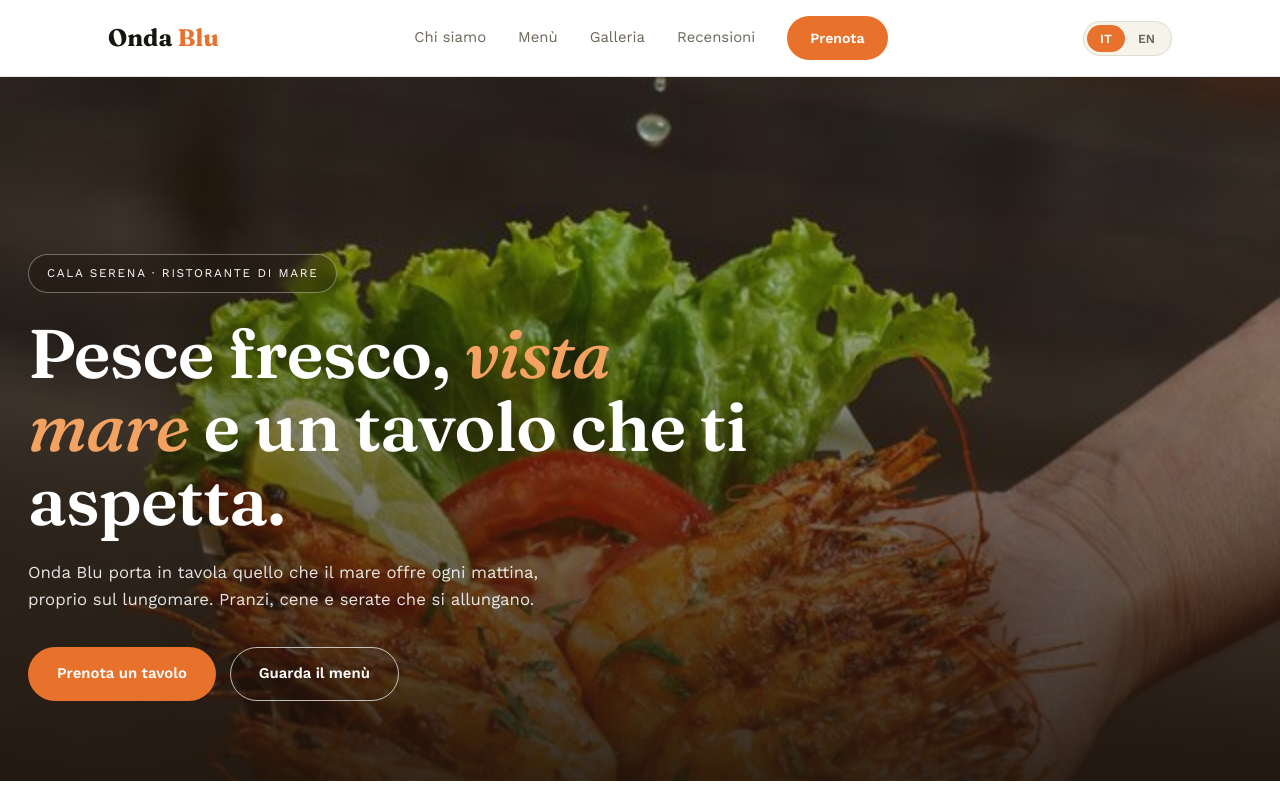
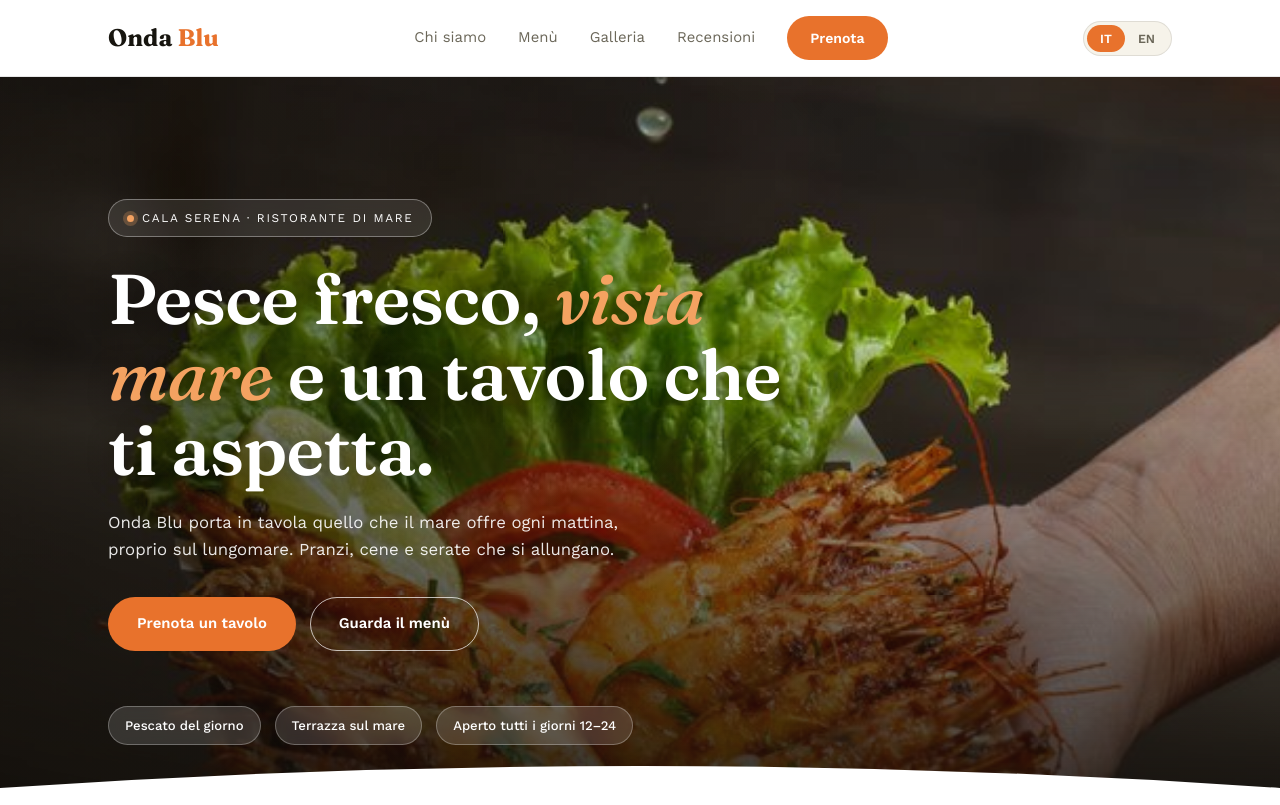
Before and after one commit to adamzoe-c/Black, a plain HTML site: page index.html in a window 1280 px wide. Shown: the top 805 px of the page. Drawn offline with nearby package versions, Linux system fonts and the light colour scheme.

Commit message:
Add files via upload

```diff
--- a/index.html
+++ b/index.html
@@ -65,17 +65,38 @@
   .btn-sm{padding:10px 22px; font-size:0.88rem;}
 
   /* HERO */
-  .hero{position:relative; min-height:88vh; display:flex; align-items:flex-end; padding:0; overflow:hidden; color:#fff;}
-  .hero-bg{position:absolute; inset:0;}
-  .hero-bg img{width:100%; height:100%; object-fit:cover;}
-  .hero-scrim{position:absolute; inset:0; background:linear-gradient(180deg, rgba(30,20,12,0.2) 0%, rgba(30,20,12,0.45) 45%, rgba(30,20,12,0.9) 100%);}
-  .hero-content{position:relative; z-index:2; padding:120px 28px 80px; max-width:800px;}
-  .hero-badge{display:inline-block; font-size:0.74rem; letter-spacing:0.14em; text-transform:uppercase; border:1px solid rgba(255,255,255,0.35); background:rgba(30,20,12,0.35); backdrop-filter:blur(6px); padding:9px 18px; border-radius:30px;}
-  .hero h1{font-size:clamp(2.5rem,6vw,4.3rem); line-height:1.07; margin-top:24px;}
+  .hero{position:relative; min-height:calc(100vh - 76px); min-height:calc(100svh - 76px); display:flex; align-items:flex-end; padding:0; overflow:hidden; color:#fff; background:#1b1a17;}
+  .hero-bg{position:absolute; inset:0; overflow:hidden;}
+  .hero-bg img{width:100%; height:100%; object-fit:cover; object-position:center; animation:slowzoom 22s ease-out both;}
+  @keyframes slowzoom{from{transform:scale(1.08);} to{transform:scale(1);}}
+  .hero-scrim{position:absolute; inset:0; background:
+    linear-gradient(180deg, rgba(15,12,8,0.25) 0%, rgba(15,12,8,0.15) 35%, rgba(15,12,8,0.82) 100%),
+    linear-gradient(90deg, rgba(15,12,8,0.55) 0%, rgba(15,12,8,0) 70%);}
+  .hero-inner{position:relative; z-index:2; width:100%; padding-top:90px; padding-bottom:150px;}
+  .hero-content{max-width:680px;}
+  .hero-badge{display:inline-flex; align-items:center; gap:8px; font-size:0.74rem; letter-spacing:0.14em; text-transform:uppercase; border:1px solid rgba(255,255,255,0.35); background:rgba(255,255,255,0.1); backdrop-filter:blur(8px); -webkit-backdrop-filter:blur(8px); padding:9px 18px; border-radius:30px;}
+  .hero-badge::before{content:""; width:7px; height:7px; border-radius:50%; background:#F4A261; box-shadow:0 0 0 4px rgba(244,162,97,0.25);}
+  .hero h1{font-size:clamp(2.3rem,5.6vw,4.4rem); line-height:1.07; margin-top:24px; text-shadow:0 2px 24px rgba(0,0,0,0.35);}
   .hero h1 em{font-style:italic; color:#F4A261; font-weight:500;}
-  .hero p{margin-top:22px; max-width:52ch; font-size:1.05rem; color:rgba(255,255,255,0.88);}
+  .hero p{margin-top:22px; max-width:50ch; font-size:1.05rem; color:rgba(255,255,255,0.9);}
   .hero-actions{margin-top:34px; display:flex; gap:14px; flex-wrap:wrap;}
-  @media (max-width:560px){ .hero-actions{flex-direction:column; align-items:stretch; max-width:320px;} }
+  .hero-chips{position:absolute; z-index:3; left:0; right:0; bottom:56px;}
+  .hero-chips ul{list-style:none; display:flex; gap:10px 14px; flex-wrap:wrap;}
+  .hero-chips li{font-size:0.82rem; font-weight:500; padding:8px 16px; border-radius:30px; background:rgba(255,255,255,0.14); border:1px solid rgba(255,255,255,0.28); backdrop-filter:blur(8px); -webkit-backdrop-filter:blur(8px);}
+  .hero-curve{position:absolute; z-index:4; left:0; right:0; bottom:-1px; line-height:0;}
+  .hero-curve svg{display:block; width:100%; height:44px;}
+  @media (max-width:820px){
+    .hero-scrim{background:linear-gradient(180deg, rgba(15,12,8,0.45) 0%, rgba(15,12,8,0.35) 40%, rgba(15,12,8,0.88) 100%);}
+    .hero-inner{padding-top:60px; padding-bottom:150px;}
+    .hero-chips{bottom:46px;}
+    .hero-curve svg{height:28px;}
+  }
+  @media (max-width:560px){
+    .hero-actions{flex-direction:column; align-items:stretch; max-width:320px;}
+    .hero p{font-size:1rem;}
+    .hero-chips li{font-size:0.76rem; padding:7px 13px;}
+  }
+  @media (prefers-reduced-motion: reduce){ .hero-bg img{animation:none;} }
 
   /* ABOUT */
   .about-grid{display:grid; grid-template-columns:0.9fr 1.1fr; gap:64px; align-items:center;}
@@ -193,6 +214,7 @@
 <section class="hero">
   <div class="hero-bg"><img src="hero1.jpg" alt="Onda Blu"></div>
   <div class="hero-scrim"></div>
+  <div class="wrap hero-inner">
     <div class="hero-content">
       <div class="hero-badge" data-en="Cala Serena · Seafood restaurant">Cala Serena · Ristorante di mare</div>
       <h1 data-en="Fresh fish, a <em>sea view</em> and a table waiting for you.">Pesce fresco, <em>vista mare</em> e un tavolo che ti aspetta.</h1>
@@ -202,6 +224,13 @@
         <a href="#menu" class="btn btn-ghost" data-en="See the Menu">Guarda il menù</a>
       </div>
     </div>
+  </div>
+  <div class="hero-chips"><div class="wrap"><ul>
+    <li data-en="Catch of the day">Pescato del giorno</li>
+    <li data-en="Waterfront terrace">Terrazza sul mare</li>
+    <li data-en="Open daily 12:00 – 24:00">Aperto tutti i giorni 12–24</li>
+  </ul></div></div>
+  <div class="hero-curve"><svg viewBox="0 0 1440 44" preserveAspectRatio="none" aria-hidden="true"><path d="M0 44 V30 Q720 -14 1440 30 V44Z" fill="#fff"/></svg></div>
 </section>
 
 <section class="about" id="chi-siamo">
```
Lines whose indentation alone changed are shown as unchanged.
